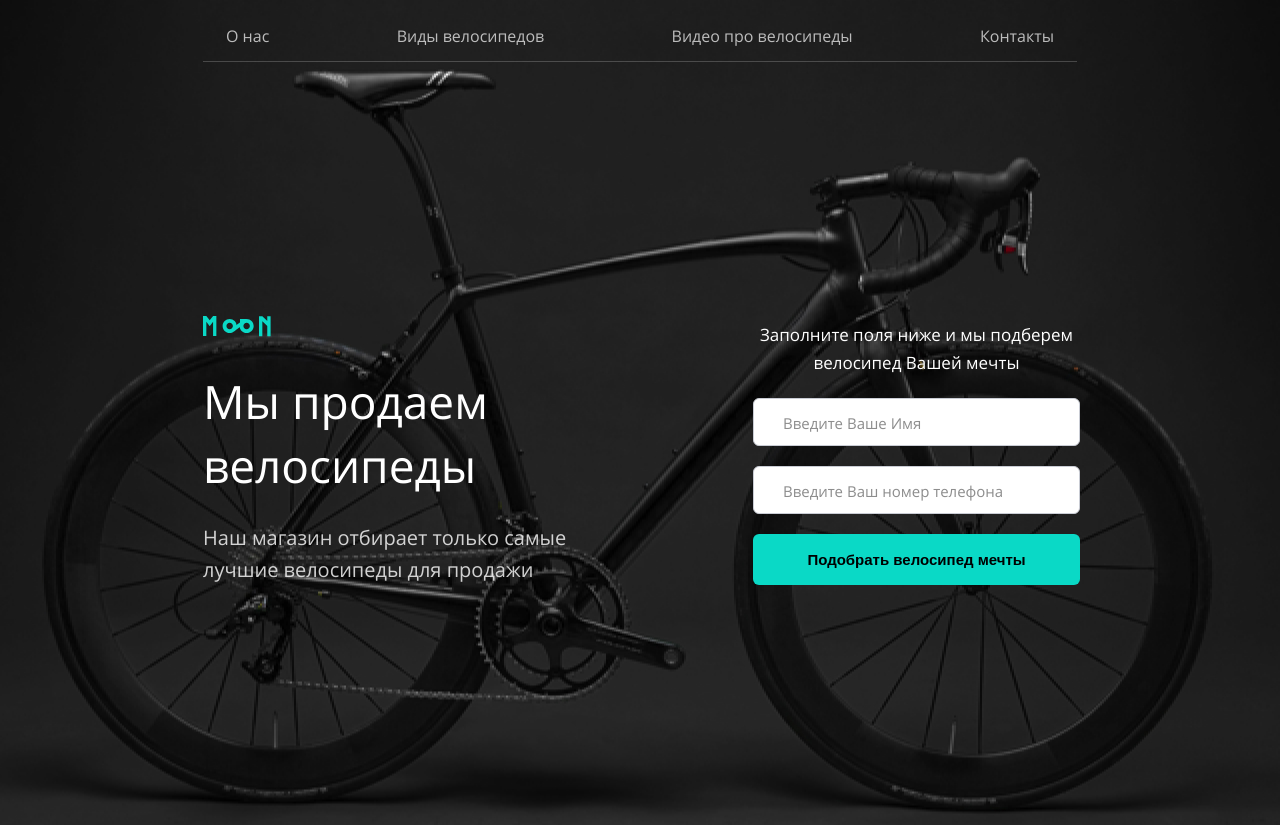
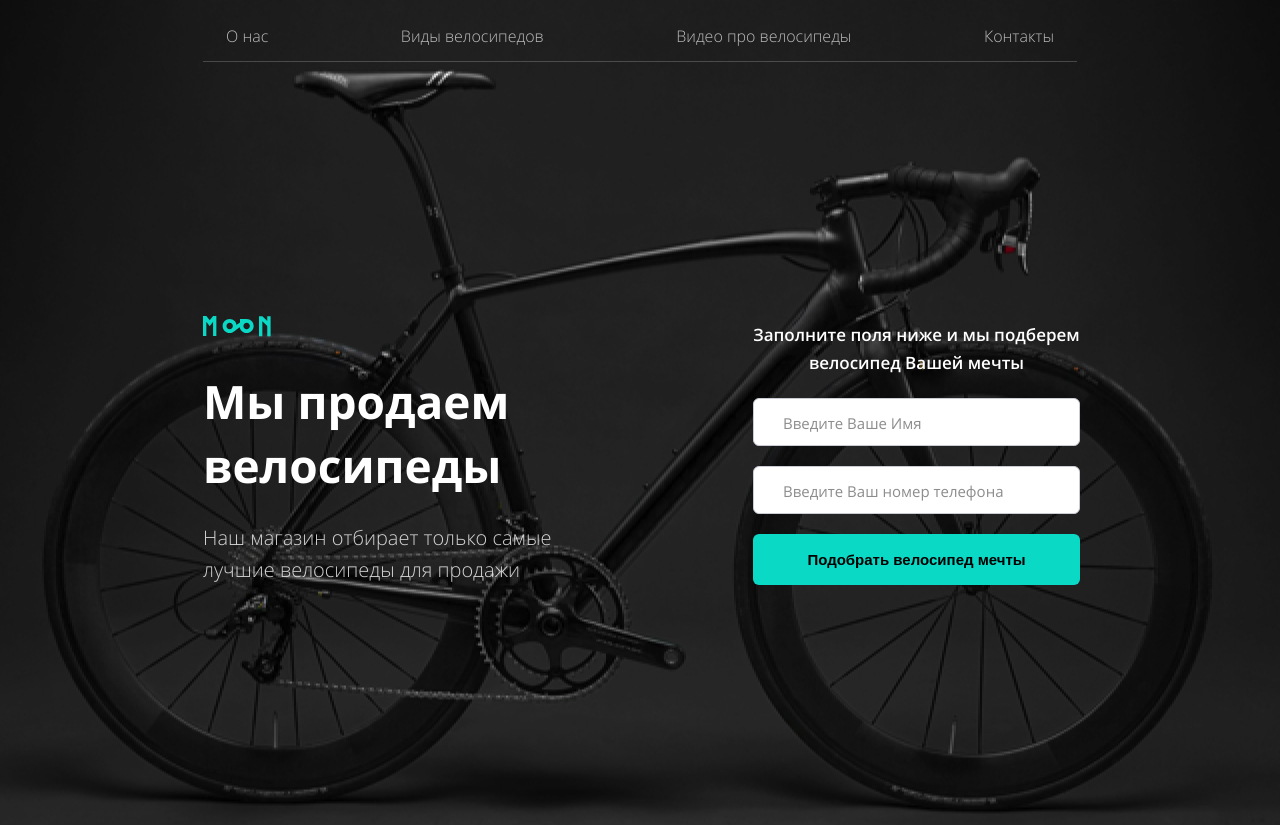
Before and after one commit to Afanstash/bicycles, a website: page source/index.html in a window 1280 px wide. Shown: the top 828 px of the page. Drawn offline with nearby package versions, Linux system fonts and the light colour scheme; files that its build step writes are made by us from their sources; files whose address does not match are found by name.

Commit message:
Рефакторинг предзагрузки шрифтов

```diff
--- a/source/index.html
+++ b/source/index.html
@@ -8,8 +8,8 @@
     <title>Велосипеды</title>
     <link rel="preload" href="css/style.min.css" as="style">
     <link rel="preload" href="js/main.js" as="script">
-    <link rel="preload" href="fonts/open-sans-v20-latin_cyrillic-regular.woff" as="font">
-    <link rel="preload" href="fonts/open-sans-v20-latin_cyrillic-regular.woff2" as="font">
+    <link rel="preload" href="fonts/open-sans-v20-latin_cyrillic-regular.woff2" as="font" type="font/woff2" crossorigin>
+    <link rel="preload" href="fonts/open-sans-v20-latin_cyrillic-regular.woff" as="font" type="font/woff" crossorigin>
     <link rel="stylesheet" type="text/css" href="css/style.min.css">
   </head>
   <body class="body">
--- a/source/sass/global/fonts.scss
+++ b/source/sass/global/fonts.scss
@@ -5,9 +5,7 @@
   font-family: "Open Sans";
   font-style: normal;
   font-weight: 300;
-  src: local("Open Sans"),
-    local("OpenSans"),
-    local("Open-Sans"),
+  src:
     url("../fonts/open-sans-v20-latin_cyrillic-300.woff2") format("woff2"), /* Super Modern Browsers */
     url("../fonts/open-sans-v20-latin_cyrillic-300.woff") format("woff"); /* Modern Browsers */
   font-display: swap;
@@ -18,9 +16,7 @@
   font-family: "Open Sans";
   font-style: normal;
   font-weight: 400;
-  src: local("Open Sans"),
-    local("OpenSans"),
-    local("Open-Sans"),
+  src:
     url("../fonts/open-sans-v20-latin_cyrillic-regular.woff2") format("woff2"), /* Super Modern Browsers */
     url("../fonts/open-sans-v20-latin_cyrillic-regular.woff") format("woff"); /* Modern Browsers */
   font-display: swap;
@@ -31,9 +27,7 @@
   font-family: "Open Sans";
   font-style: normal;
   font-weight: 600;
-  src: local("Open Sans"),
-    local("OpenSans"),
-    local("Open-Sans"),
+  src:
     url("../fonts/open-sans-v20-latin_cyrillic-600.woff2") format("woff2"), /* Super Modern Browsers */
     url("../fonts/open-sans-v20-latin_cyrillic-600.woff") format("woff"); /* Modern Browsers */
   font-display: swap;
@@ -44,9 +38,7 @@
   font-family: "Open Sans";
   font-style: normal;
   font-weight: 700;
-  src: local("Open Sans"),
-    local("OpenSans"),
-    local("Open-Sans"),
+  src:
     url("../fonts/open-sans-v20-latin_cyrillic-700.woff2") format("woff2"), /* Super Modern Browsers */
     url("../fonts/open-sans-v20-latin_cyrillic-700.woff") format("woff"); /* Modern Browsers */
   font-display: swap;
```
Also changed, not shown: build/css/style.css, build/css/style.min.css, build/index.html, 1 other file.
